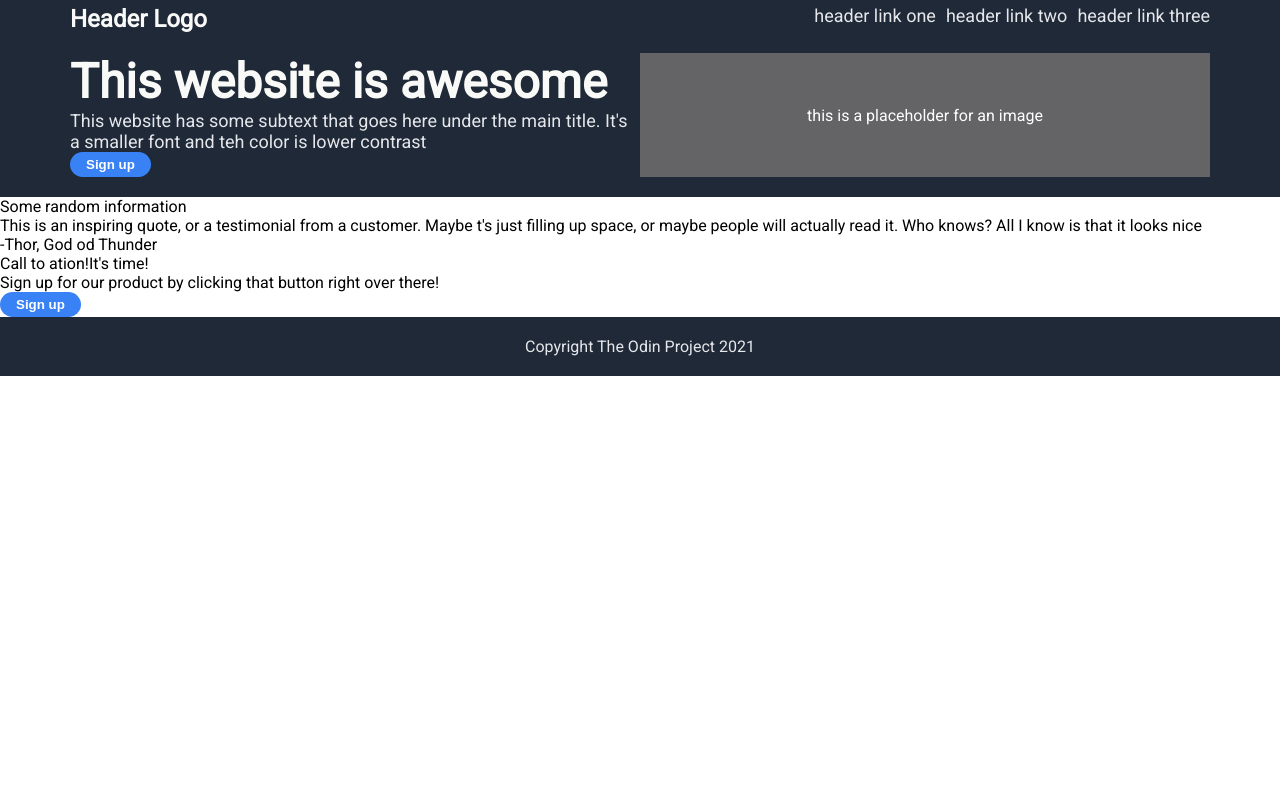
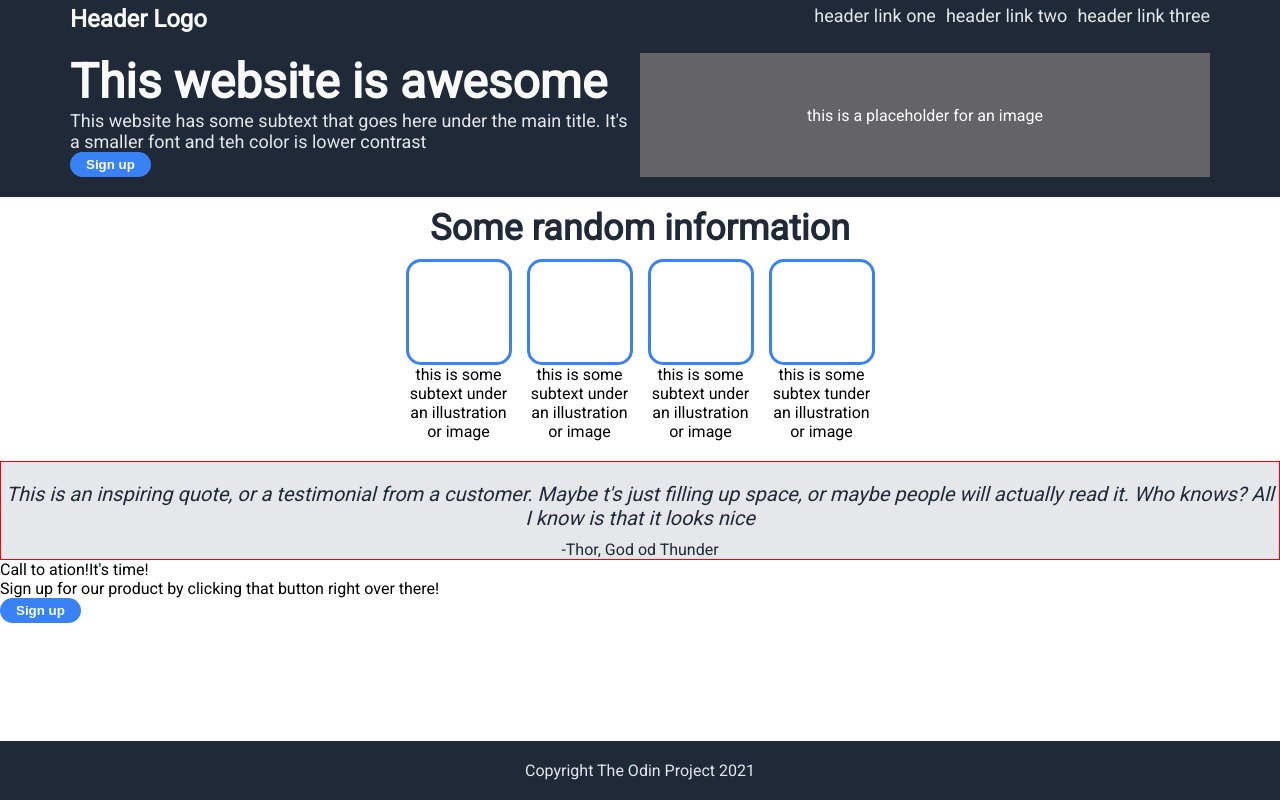
Before and after one commit to uchennaa/landing_page, a plain HTML site: page index.html in a window 1280 px wide. Drawn offline with Linux system fonts and the light colour scheme.

Commit message:
Add css for information and quote section

```diff
--- a/index.html
+++ b/index.html
@@ -28,25 +28,26 @@
             </div>
 
         </div>
+
         <div class="middle">
             <div class="information">
                 <div class="titletwo">Some random information</div>
-                <div class="cards">
+                <div class="four">
                     <div class="card">
                         <div class="square"></div>
-                        <div class="line"></div>
+                        <div class="subtext">this is some subtext under an illustration or image</div>
                     </div>
                     <div class="card">
                         <div class="square"></div>
-                        <div class="line"></div>
+                        <div class="line">this is some subtext under an illustration or image</div>
                     </div>
                     <div class="card">
                         <div class="square"></div>
-                        <div class="line"></div>
+                        <div class="line">this is some subtext under an illustration or image</div>
                     </div>
                     <div class="card">
                         <div class="square"></div>
-                        <div class="line"></div>
+                        <div class="line">this is some subtex tunder an illustration or image</div>
                     </div>
                 </div>
 
@@ -67,6 +68,7 @@
                 </div>
             </div>
         </div>
+
         <div class="footer">
             Copyright The Odin Project 2021
         </div>
--- a/style.css
+++ b/style.css
@@ -79,3 +79,53 @@ button {
     padding: 20px;
     color: #E5E7EB;
 }
+
+.information {
+    text-align: center;
+}
+
+.titletwo {
+    color: #1F2937;
+    font-size: 36px;
+    font-weight: 1000;
+    margin: 10px 0;
+}
+.four {
+    display: flex;
+    justify-content: center;
+    margin-bottom: 20px;
+    gap: 15px;
+}
+
+.square {
+    height: 100px;
+    width: 100px;
+    border: 3px solid #3882F6;
+    border-radius: 15px;
+}
+
+.card {
+    display: flex;
+    flex-direction: column;
+    align-items: center;
+    width: 106px;
+    flex-wrap: wrap;
+}
+
+.quote {
+    border: 1px solid red;
+    background-color: #E5E7EB;
+    color: #1F2937;
+    text-align: center;
+}
+
+.text {
+    font-size: 20px;
+    font-weight: 300;
+    font-style: italic;
+    padding: 20px 0 10px 0;
+}
+
+.middle {
+    flex: 1;
+}
```
